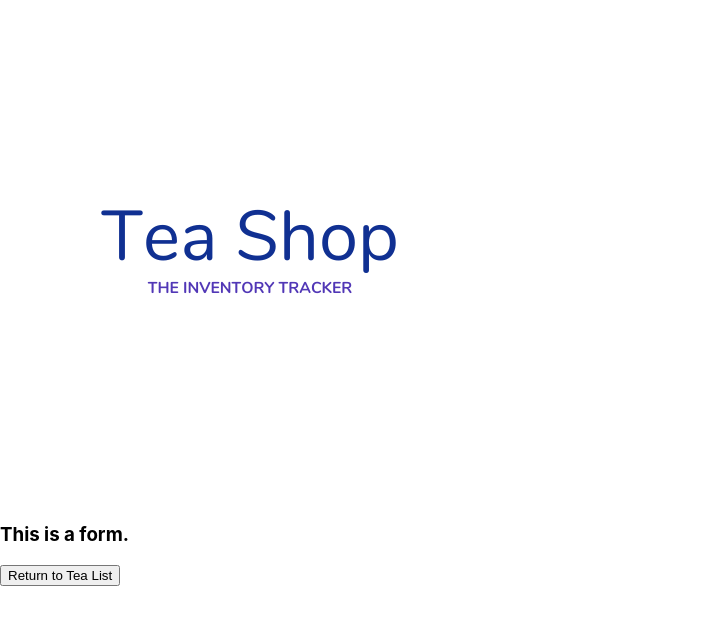
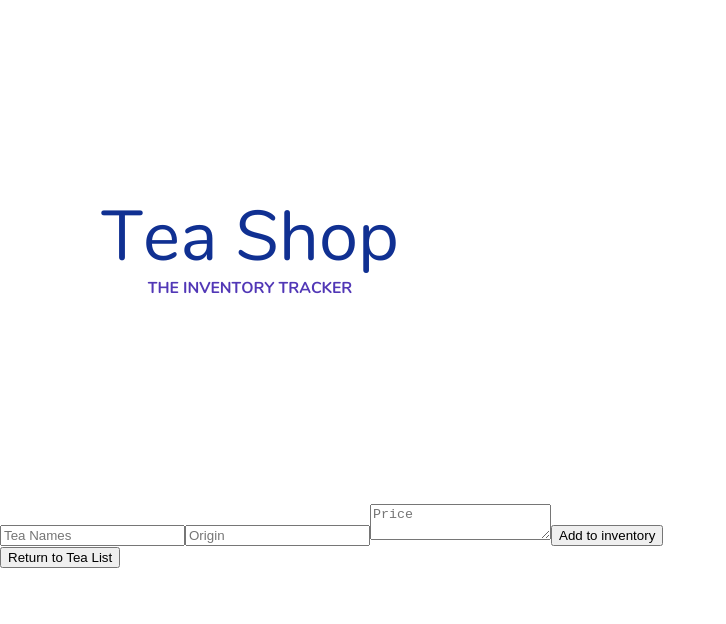
Before and after one commit to justice-rage/tea-shop-inventory-tracker, a React (Create React App) app: page / in a window 1280 px wide. Both pictures are taken after a click on the button "Add Tea". Shown: the top 624 px of the page, without its empty margins (0-726 px from the left). Built offline with nearby package versions, Linux system fonts and the light colour scheme.

Commit message:
add data fields for submit

```diff
--- a/src/components/NewTeaForm.js
+++ b/src/components/NewTeaForm.js
@@ -1,11 +1,33 @@
 import React from "react";
+import { v4 } from 'uuid';
 
 function NewTeaForm(props){
-  return (
-    <React.Fragment>
-      <h3>This is a form.</h3>
-    </React.Fragment>
-  );
-}
+
+    function handleNewTeaFormSubmission(event) {
+        event.preventDefault();
+        console.log(event.target.names.value);
+        console.log(event.target.origin.value);
+        console.log(event.target.price.value);
+      }
+
+    return (
+        <React.Fragment>
+          <form onSubmit={handleNewTeaFormSubmission}>
+            <input
+              type='text'
+              name='names'
+              placeholder='Tea Names' />
+            <input
+              type='text'
+              name='origin'
+              placeholder='Origin' />
+            <textarea
+              name='price'
+              placeholder='Price' />
+            <button type='submit'>Add to inventory</button>
+          </form>
+        </React.Fragment>
+      );
+    }
 
 export default NewTeaForm;
```
